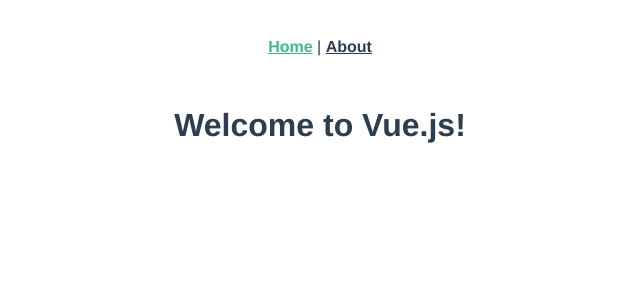
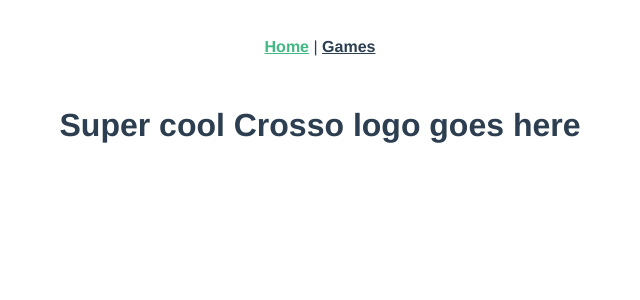
Before and after one commit to Kristofer-Henriquez/crosso_front_end, a Vue app: page / in a window 1280 px wide. Shown: the top 300 px of the page, without its empty margins (320-960 px from the left). Built offline with nearby package versions, Linux system fonts and the light colour scheme.

Commit message:
added Games Index page

```diff
--- a/src/App.vue
+++ b/src/App.vue
@@ -2,7 +2,7 @@
   <div id="app">
     <div id="nav">
       <router-link to="/">Home</router-link> |
-      <router-link to="/about">About</router-link>
+      <router-link to="/games">Games</router-link>
     </div>
     <router-view/>
   </div>
--- a/src/router/index.js
+++ b/src/router/index.js
@@ -1,14 +1,20 @@
-import Vue from 'vue'
-import VueRouter from 'vue-router'
-import Home from '../views/Home.vue'
+import Vue from 'vue';
+import VueRouter from 'vue-router';
+import Home from '../views/Home.vue';
+import GamesIndex from '../views/GamesIndex.vue';
 
-Vue.use(VueRouter)
+Vue.use(VueRouter);
 
-  const routes = [
+const routes = [
   {
     path: '/',
     name: 'Home',
     component: Home
+  },
+  {
+    path: '/games',
+    name: 'GamesIndex',
+    component: GamesIndex
   },
   {
     path: '/about',
@@ -18,12 +24,12 @@
     // which is lazy-loaded when the route is visited.
     component: () => import(/* webpackChunkName: "about" */ '../views/About.vue')
   }
-]
+];
 
 const router = new VueRouter({
   mode: 'history',
   base: process.env.BASE_URL,
   routes
-})
+});
 
-export default router
+export default router;
--- /dev/null
+++ b/src/views/GamesIndex.vue
@@ -0,0 +1,37 @@
+<template>
+  <div class="games">
+    <h1>{{ message }}</h1>
+    <div v-for="game in games">
+      <h2>{{ game.title }}</h2>
+      <br>
+      <img v-bind:src="game.game_url" width="400" height="200">
+    </div>
+  </div>
+</template>
+
+<style>
+</style>
+
+<script>
+import axios from "axios";
+
+export default {
+  data: function() {
+    return {
+      message: "Choose below",
+      games: []
+    };
+  },
+  created: function() {
+    this.indexGames();
+  },
+  methods: {
+    indexGames: function() {
+      axios.get("/api/games").then(response => {
+        console.log("response.data");
+        this.games = response.data;
+      });
+    }
+  }
+};
+</script>
--- a/src/views/Home.vue
+++ b/src/views/Home.vue
@@ -11,7 +11,7 @@
 export default {
   data: function() {
     return {
-      message: "Welcome to Vue.js!"
+      message: "Super cool Crosso logo goes here"
     };
   },
   created: function() {},
```
